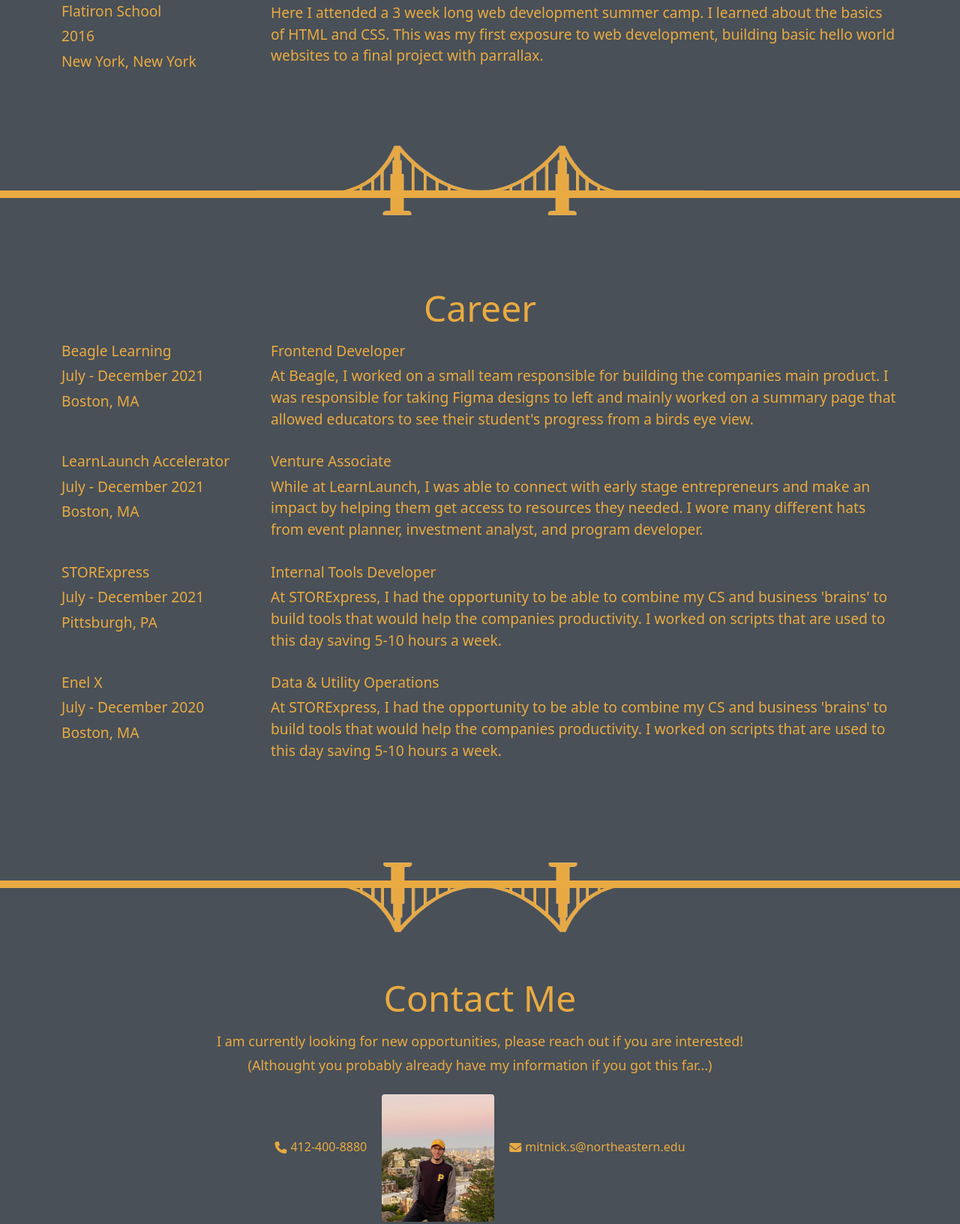
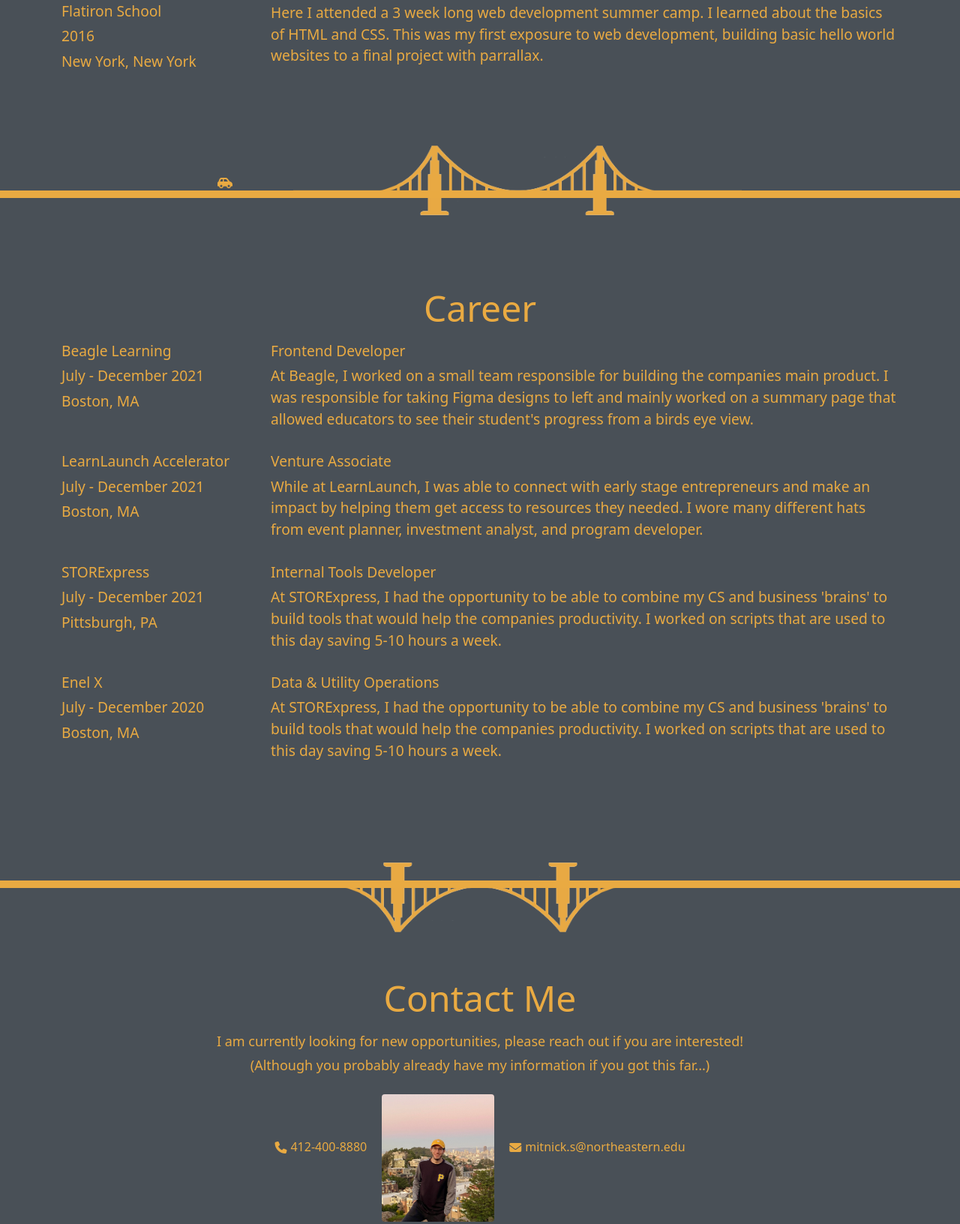
Before and after one commit to shanemitnick/personal_website, a plain HTML site: page index.html in a window 1280 px wide. Shown: the part 1596-3228 px from the top of the page at 75% size. Drawn offline with nearby package versions, Linux system fonts and the light colour scheme.

Commit message:
Added Car

```diff
--- a/index.html
+++ b/index.html
@@ -96,7 +96,9 @@
     </div>
 
 
+
     <div class="bridge-section">
+      <i class="fa-solid fa-car-side" id="car"></i>
       <img class="bridge-img" src="./img/bridge_png.png">
     </div>
     <hr class="bridge-road">
@@ -166,7 +168,7 @@
     <div class="contact-section">
       <h1 class="education-header mb-3">Contact Me</h1>
       <p class="contact-me-text">I am currently looking for new opportunities, please reach out if you are interested!</p>
-      <p class="contact-me-text-small">(Althought you probably already have my information if you got this far...)</p>
+      <p class="contact-me-text-small">(Although you probably already have my information if you got this far...)</p>
 
       <div class="container contact-details">
         <div class="contact-info">
--- a/index.js
+++ b/index.js
@@ -14,4 +14,10 @@ function reveal() {
   }
 }
 
+
+document.addEventListener('mousemove', function(event) {
+    const elem = document.getElementById("car");
+    elem.style.left = event.pageX;
+}, true);
+
 window.addEventListener("scroll", reveal);
--- a/styles.css
+++ b/styles.css
@@ -2,6 +2,15 @@
   height: 100%;
   display: flex;
   flex-direction: row;
+}
+
+#car {
+  height: 100px;
+  width: 100px;
+  position: relative;
+  top: 110px;
+  left: 0px;
+  color:#e9aa42;
 }
 
 #left-side {
```
